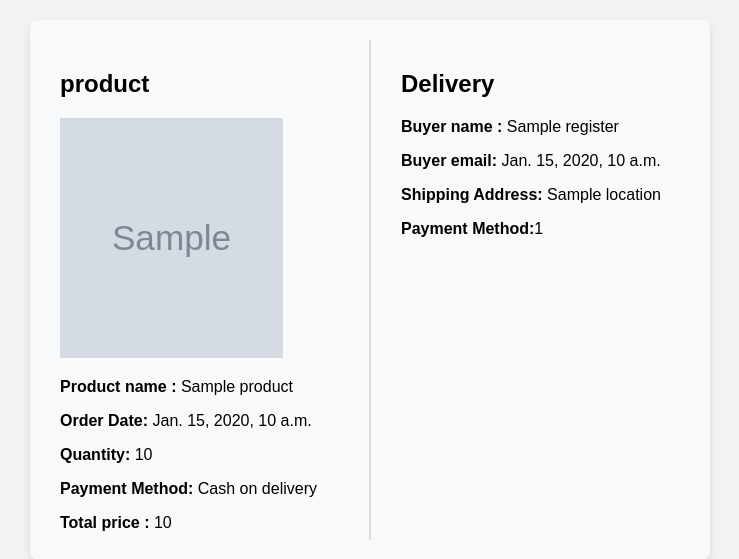
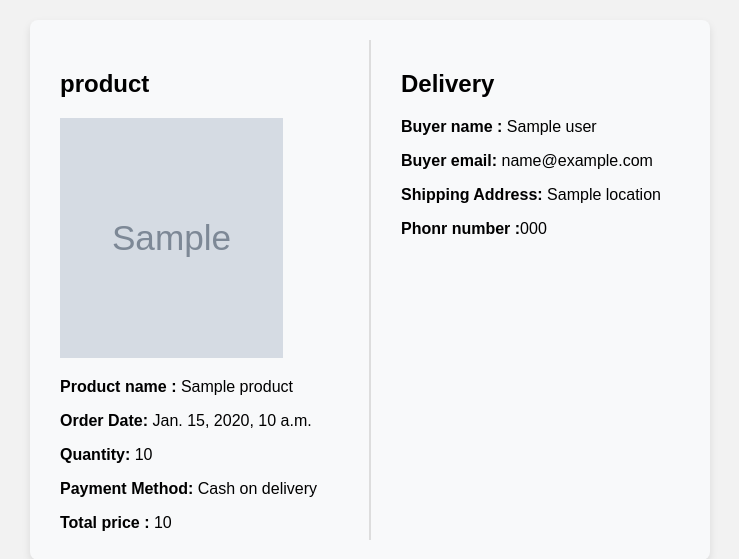
Before and after one commit to alan2325/e-commerse, a Django app: template project/template/delivery/new_delivery.html in a window 1280 px wide. Shown: the part 46-605 px from the top of the page, without its empty margins (270-1009 px from the left). Run offline with Django 5.2, Linux system fonts and the light colour scheme; the template is opened without the code that fills it: most values are stand-ins (such as "Sample title", 1, 10 or a date in 2020); grey boxes marked "Sample" are stand-in pictures.

Commit message:
template edit

```diff
--- a/project/template/delivery/new_delivery.html
+++ b/project/template/delivery/new_delivery.html
@@ -121,17 +121,17 @@
             <img src="{{i.product.image.url}}" alt="Product 1" width="80%" height="50%">
             <p><strong>Product name :</strong> {{i.product.name}}</p>
             <p><strong>Order Date:</strong> {{i.date_of_buying}}</p>
-            <p><strong>Quantity:</strong> {{i.buy.quantity}}</p>
+            <p><strong>Quantity:</strong> {{i.product.quantity}}</p>
             <p><strong>Payment Method: </strong>Cash on delivery</p>
-            <p><strong>Total price : </strong>{{i.buy.price}}</p>
+            <p><strong>Total price : </strong>{{i.price}}</p>
         </div>
         <div class="divider"></div>
         <div class="right">
             <h2>Delivery</h2>
-            <p><strong>Buyer name :</strong> {{i.Register.name}}</p>
-            <p><strong>Buyer email:</strong> {{i.date_of_buying}}</p>
+            <p><strong>Buyer name :</strong> {{i.user.name}}</p>
+            <p><strong>Buyer email:</strong> {{i.user.Email}}</p>
             <p><strong>Shipping Address:</strong> {{i.user.location}}</p>
-            <p><strong>Payment Method:</strong>{{i.buy.user_id}}</p>
+            <p><strong>Phonr number :</strong>{{i.user.phonenumber}}</p>
         </div>
     </div>
 
```
